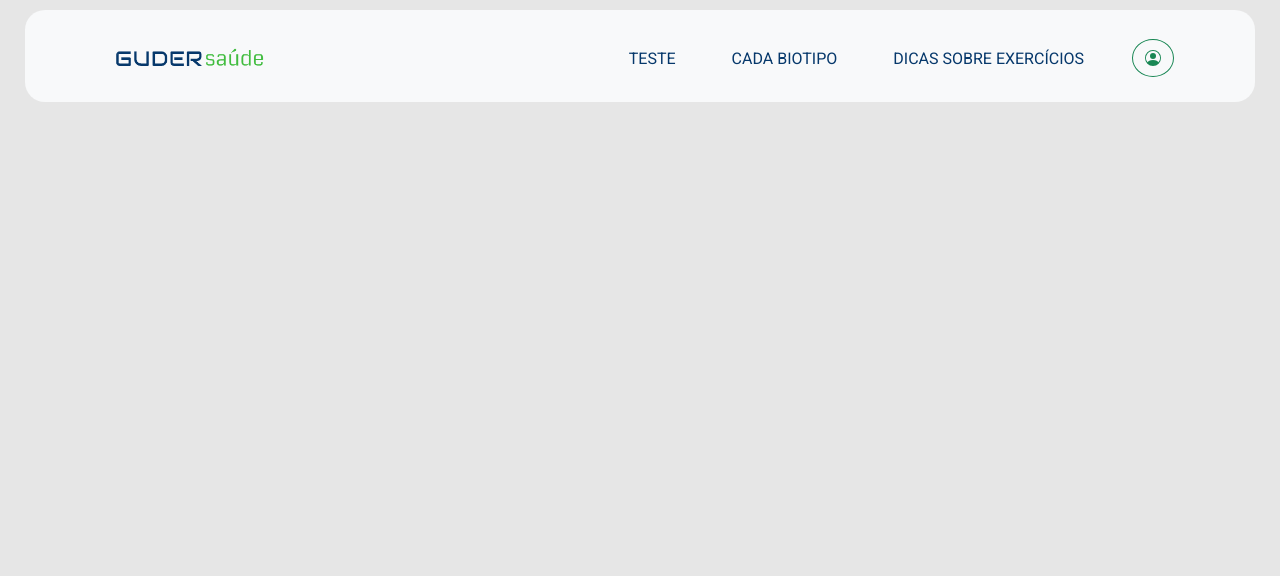
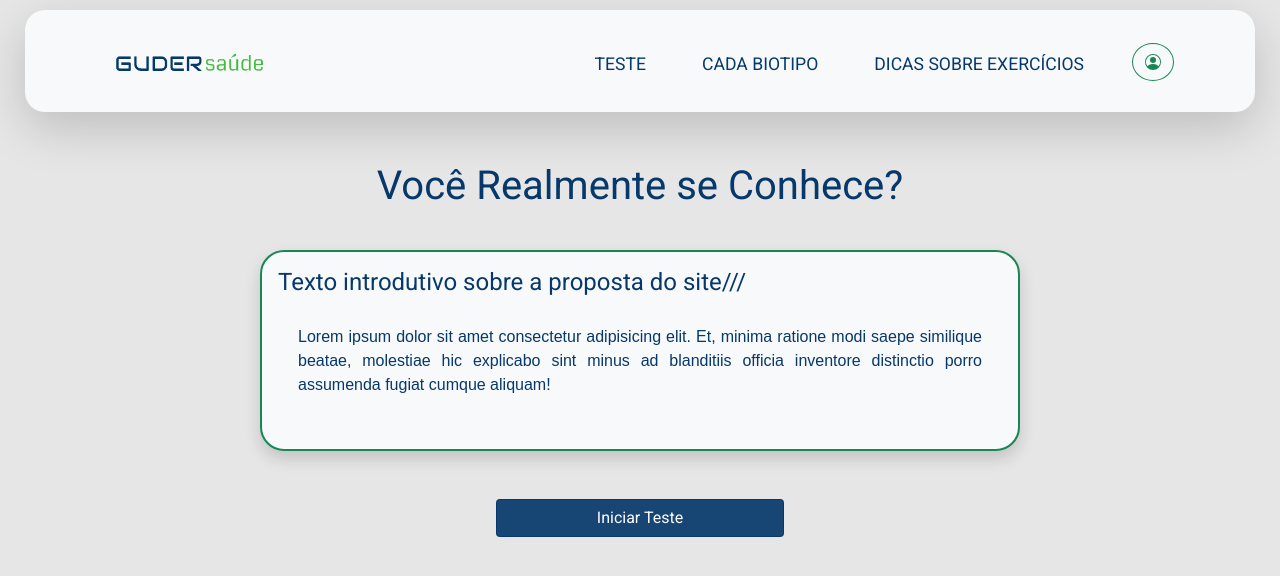
Before and after one commit to userKael/siteTCC, a PHP site: page / in a window 1280 px wide. Shown: the top 576 px of the page. Run offline with PHP 8.4, Linux system fonts and the light colour scheme.

Commit message:
pagina inicial finalizada

```diff
--- a/CSS/style.css
+++ b/CSS/style.css
@@ -1,6 +1,10 @@
     @import url('https://fonts.googleapis.com/css2?family=Bebas+Neue&family=Roboto&display=swap');
     #corpo {
         background-color: rgba(218, 218, 218, 0.659);
+    }
+
+    .container {
+        padding: 5px;
     }
 
     #logo {
@@ -28,81 +32,44 @@
     #color-b,
     #color-c {
         color: #06386b;
+        font-size: 1.1rem;
     }
 
     #color-a:hover,
     #color-b:hover,
     #color-c:hover {
+        transition: all 0.6s ease 0s;
         color: rgb(149, 238, 138);
     }
 
-
-/* @import url('https://fonts.googleapis.com/css2?family=Montserrat:wght@500&display=swap');
-.li-links, a {
-    font-family: "Montserrat", sans-serif;
-    font-weight: 500;
-    font-size: 16px;
-    color: #06386B;
-    text-decoration: none;
+    #titulo,
+    h1 {
+        font-family: 'Roboto', sans-serif;
+        padding-top: 25px;
+        color: #06386b;
     }
 
-body {
-    background-color: rgba(218, 218, 218, 0.344);
+    #div-txt-intro {
+        margin: 40px 260px 0px 260px;
     }
 
-.button-nav {
-    padding: 9px 20px;
-    background-color: rgb(149, 238, 138);
-    border: none;
-    cursor: pointer;
-    border-radius: 15px;
-    transition: all 0.5s ease 0s;
-    margin-left: 20px;
-    margin-right: 100px;
-    margin-top: 3px;
+    #txt-intro {
+        text-align: justify;
+        padding: 20px;
+        font-family: Arial, Helvetica, sans-serif;
     }
 
-.button-nav:hover {
-    background-color: green;
+    #bt-inicio {
+        color: #fff;
+        background-color: #06386beb;
+        border-color: #06386beb;
+        padding-left: 100px;
+        padding-right: 100px;
     }
 
-.nav-links {
-    list-style: none;
-    margin-top: 6px;
+    #bt-inicio:hover {
+        transition: all 0.6s ease 0s;
+        color: black;
+        background-color: rgb(91, 192, 77);
+        border-color: rgb(149, 238, 138);
     }
-
-.nav-links li {
-    display: inline-block;
-    padding: 0 20px;
-}
-
-.nav-links li a {
-    transition: all 0.5 s ease 0s;
-    color: #06386B;
-}
-
-.nav-links li a:hover {
-    color: #38b319c7;
-}
-
-.logo {
-    cursor: pointer;
-    margin: 0px auto auto 100px ;
-
-    max-width: 220px;
-    max-height: 90px;
-    width: auto;
-    size: 20px;
-}
-
-#div_intro {
-    margin-top: 110px;
-    margin-left: 200px;
-    margin-right: 30%;
-}
-
-#div_intro h1 {
-    color: #06386B;
-    margin-bottom: 30px;
-    font-size: 34px;
-} */
--- a/index.html
+++ b/index.html
@@ -12,7 +12,7 @@
 
 <body id="corpo">
     <header role="navigation" id="cabecalho">
-        <nav class="navbar navbar-light bg-light navbar-expand">
+        <nav class="navbar navbar-light bg-light navbar-expand shadow-lg">
             <div class="container">
                 <a class="navbar-brand" href="#">
                     <img src="./IMGs/logo.png" alt="logo" id="logo">
@@ -35,11 +35,32 @@
                         </svg></button>
                     </li>
                 </ul>
-
             </div>
         </nav>
+    </header>
+    <div id="titulo">
+        <h1 class="text-center">Você Realmente se Conhece?</h1>
+        <div id="div-txt-intro">
+            <div class="shadow p-3 mb-5 bg-light border-2 border border-success" style="border-radius: 1.5rem;">
+                <h4>
+                    Texto introdutivo sobre a proposta do site///
+                </h4>
+                <p id="txt-intro">
+                    Lorem ipsum dolor sit amet consectetur adipisicing elit. Et, minima ratione modi saepe similique beatae, molestiae hic explicabo sint minus ad blanditiis officia inventore distinctio porro assumenda fugiat cumque aliquam!
+                </p>
+            </div>
+            <form action="#" method="get">
+                <div class="text-center">
+                    <button type="button" id="bt-inicio" class="btn btn-primary">Iniciar Teste</button>
+                </div>
+            </form>
+        </div>
 
-    </header>
+    </div>
+
+
+
+
 
 </body>
 
```
Also changed, not shown: IMGs/index.png. Lines whose indentation alone changed are shown as unchanged.
